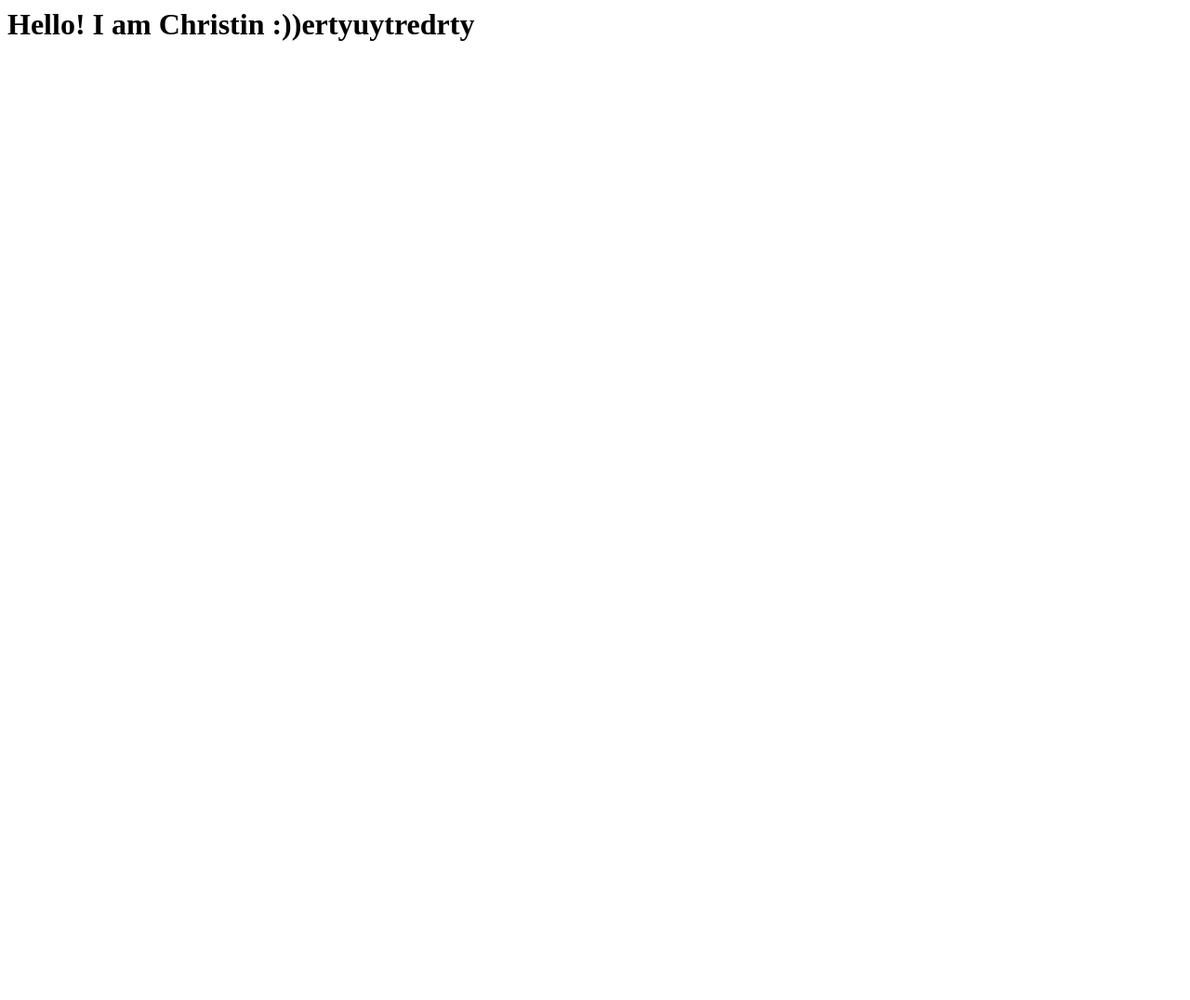
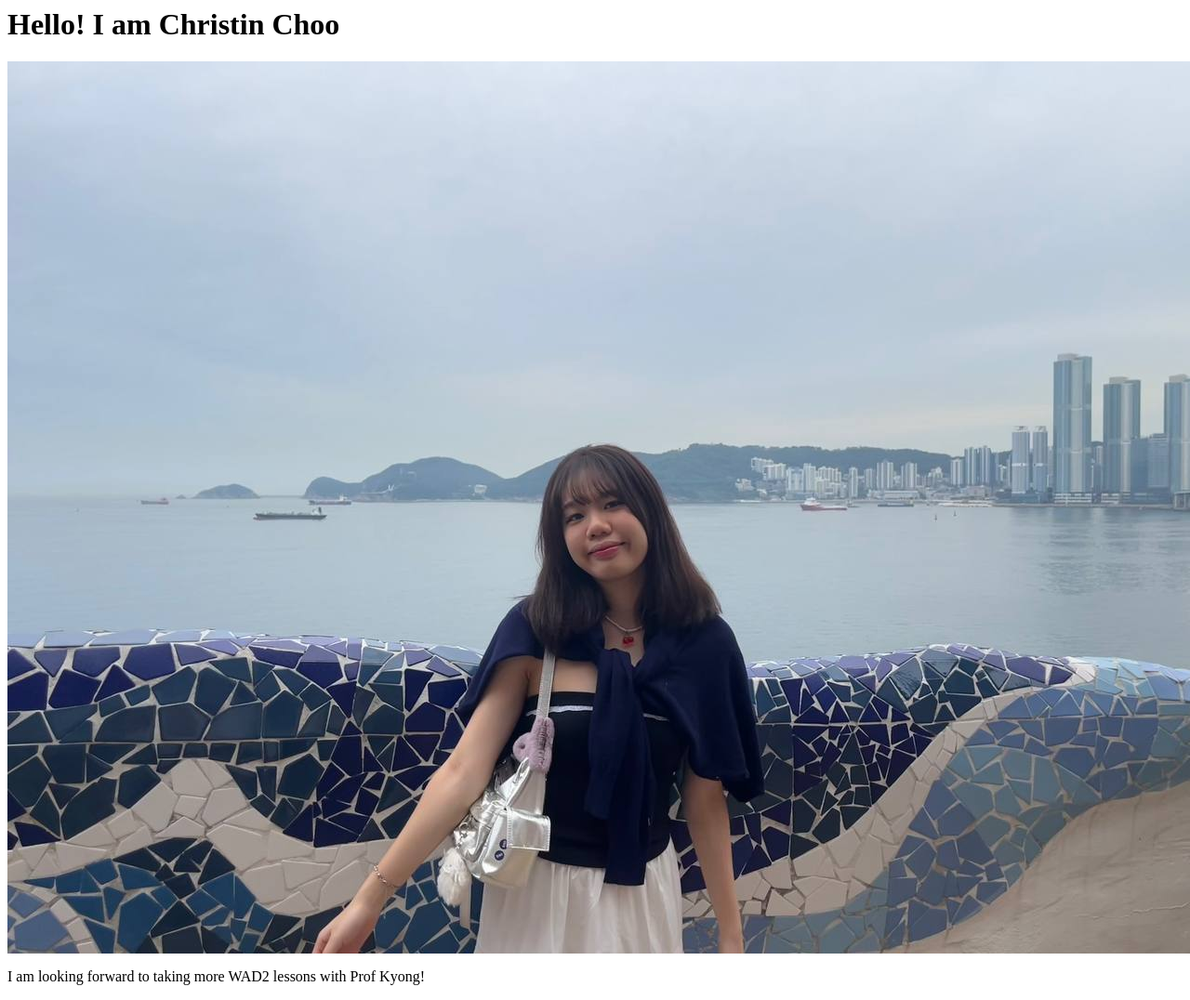
Before and after one commit to choowieeee/choowieeee.github.io, a plain HTML site: page index.html in a window 1280 px wide. Shown: the whole page at 93% size. Before the commit the page ends 800 px from the top, so only its background shows below. Drawn offline with Linux system fonts and the light colour scheme.

Commit message:
added finalised text

```diff
--- a/index.html
+++ b/index.html
@@ -1 +1,3 @@
-<h1>Hello! I am Christin :))ertyuytredrty</h1>
+<h1>Hello! I am Christin Choo </h1>
+<img src="/pics/IMAGE 2024-08-22 18:22:34.jpg">
+<p>I am looking forward to taking more WAD2 lessons with Prof Kyong!</p>
```
Also changed, not shown: pics/IMAGE 2024-08-22 18:22:34.jpg (added), 1 other file.
